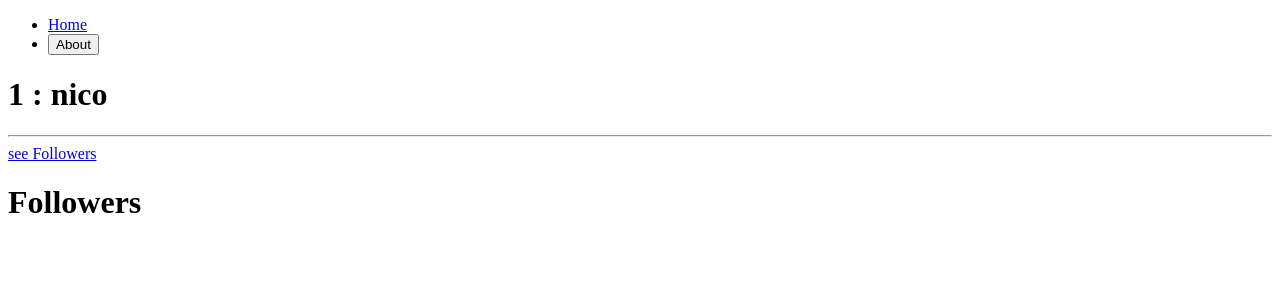
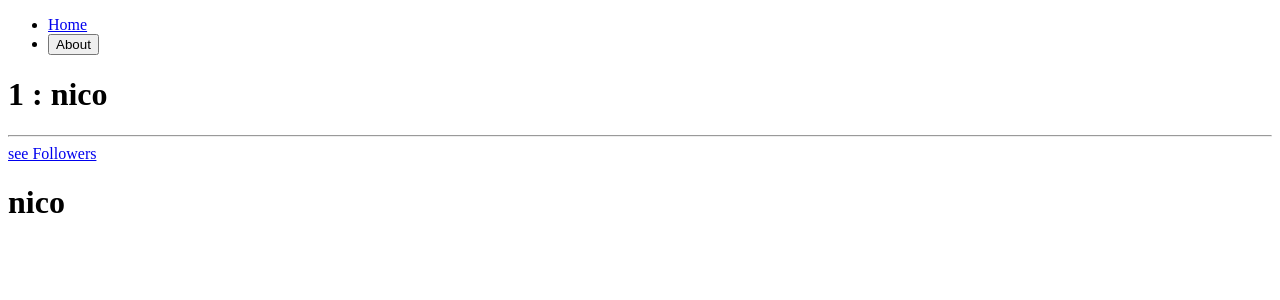
Before and after one commit to seonhee17/react-masterclass-new, a React (Create React App) app: page /users/1/followers in a window 1280 px wide. Shown: the top 300 px of the page. Built offline with nearby package versions, Linux system fonts and the light colour scheme.

Commit message:
#4.7 useOutletContext

```diff
--- a/src/Root.tsx
+++ b/src/Root.tsx
@@ -5,7 +5,7 @@
   return (
     <div>
       <Header />
-      <Outlet />
+      <Outlet context={{darkMode : true }}/>
     </div>
   );
 }
--- a/src/screens/users/Followers.tsx
+++ b/src/screens/users/Followers.tsx
@@ -1,6 +1,18 @@
+import { useOutletContext } from "react-router-dom";
+
+interface IFollowersContext {
+    nameOfMyUser: string;
+}
+
+
+
 function Followers (){
+
+    const { nameOfMyUser } = useOutletContext<IFollowersContext>();
+
+
     return (
-        <h1>Followers</h1>
+        <h1>{nameOfMyUser}</h1>
     )
 }
 
--- a/src/screens/users/User.tsx
+++ b/src/screens/users/User.tsx
@@ -12,7 +12,10 @@
             <hr />
             {/* /followers 슬래시를 넣으면 localhost:3001/followers로 이동함. */}
             <Link to="followers" >see Followers</Link>
-            <Outlet />
+            {/* context로 text,true,false,number,object,array 뭐든 보낼 수 있다. */}
+            <Outlet context={{
+                nameOfMyUser : users[Number(userId) - 1].name,
+            }} />
             {/* Route 스크린에 자식이 있다면
             outlet 이 자식을 렌더 해준다.*/}
             </div>
```
